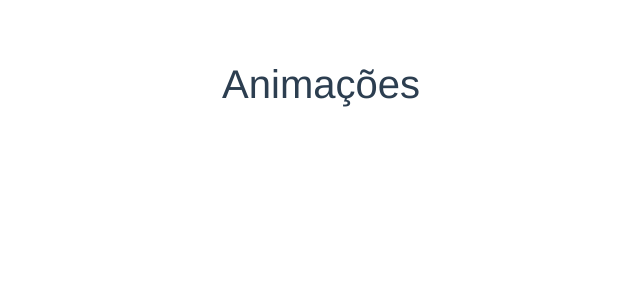
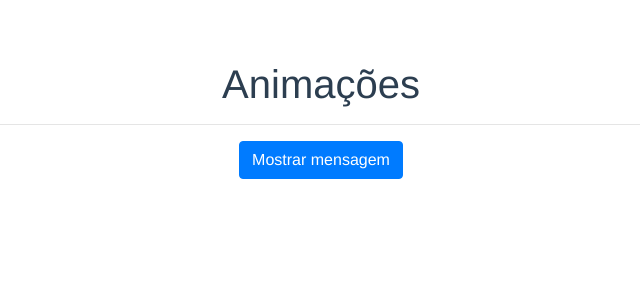
Before and after one commit to dimascapelari/animacoes-exercicios, a Vue app: page / in a window 1280 px wide. Shown: the top 300 px of the page, without its empty margins (319-959 px from the left). Built offline with nearby package versions, Linux system fonts and the light colour scheme.

Commit message:
transition

```diff
--- a/src/App.vue
+++ b/src/App.vue
@@ -1,19 +1,31 @@
 <template>
   <div id="app" class="container-fluid">
     <h1>Animações</h1>
+    <hr />
+    <b-button variant="primary" class="mb-4" @click="exibir = !exibir"
+      >Mostrar mensagem</b-button
+    >
+    <transition>
+      <b-alert variant="info" show v-if="exibir">{{ msg }}</b-alert>
+      <!-- <p v-if="exibir">{{ msg }}</p> -->
+    </transition>
   </div>
 </template>
 
 <script>
-
 export default {
-
-}
+  data() {
+    return {
+      msg: "Uma mensagem de informação para o usuário!",
+      exibir: false,
+    };
+  },
+};
 </script>
 
 <style>
 #app {
-	font-family: 'Avenir', Helvetica, Arial, sans-serif;
+  font-family: "Avenir", Helvetica, Arial, sans-serif;
   -webkit-font-smoothing: antialiased;
   -moz-osx-font-smoothing: grayscale;
   text-align: center;
```
Lines whose indentation alone changed are shown as unchanged.
